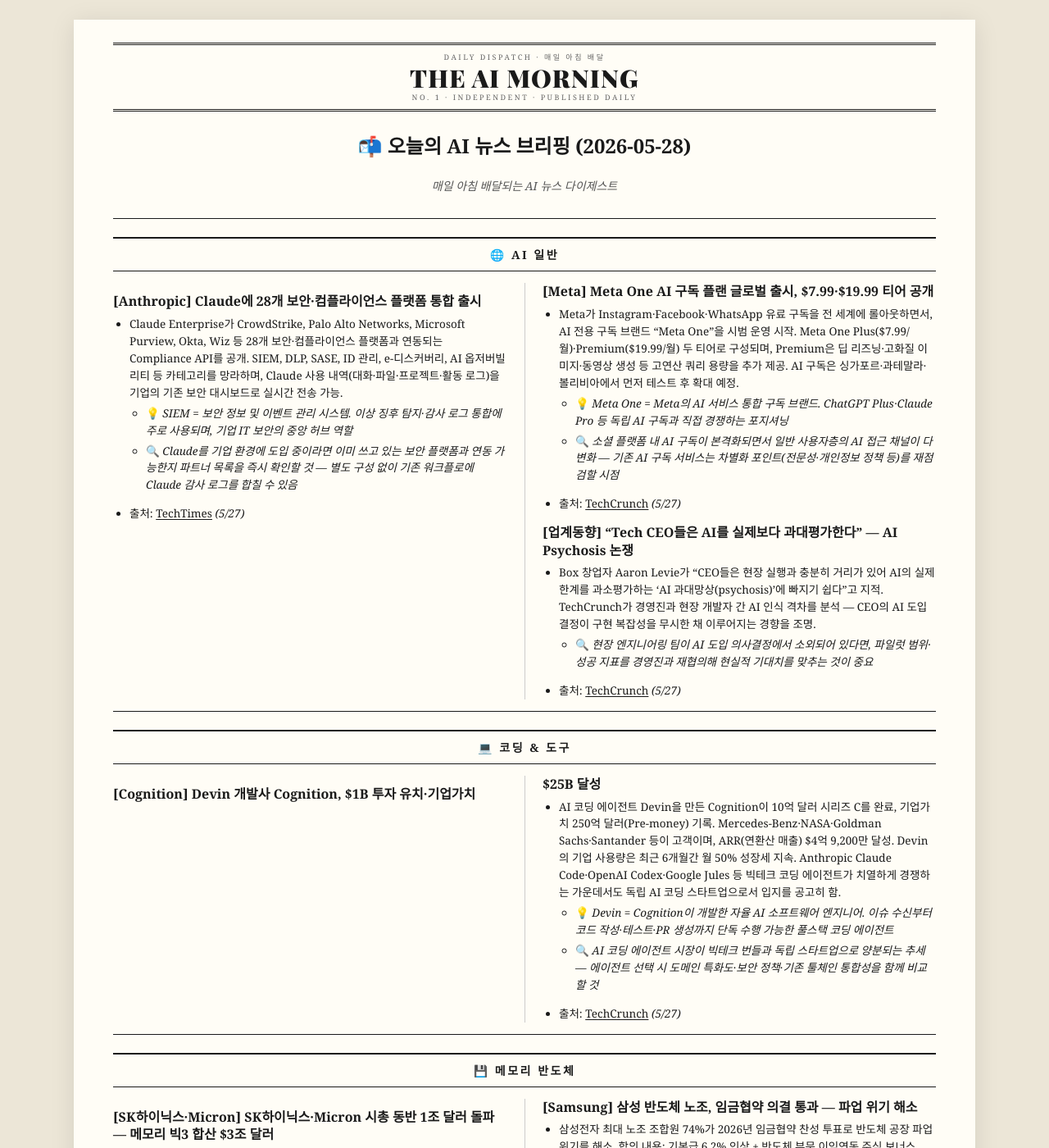
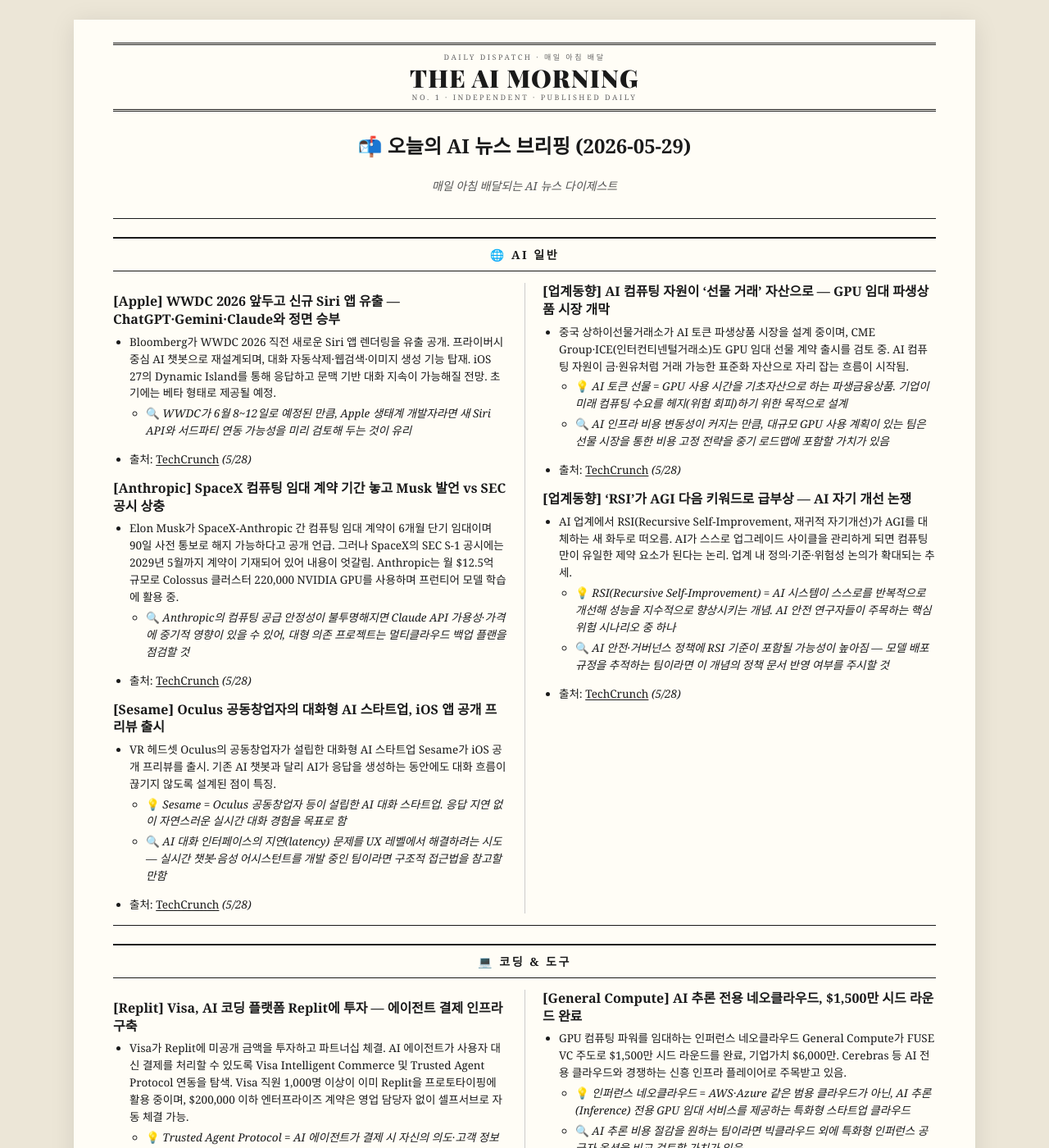
Before and after one commit to kimjans/daily-news, a Jekyll site: the page built from index.md, in a window 1280 px wide and 1400 px high. Shown: the whole window at 82% size. Built offline with Jekyll 4.4.1, drawn with Linux system fonts in a browser that asks for light colours; some of the changed text lies outside the part shown.

Commit message:
daily news: 2026-05-29

```diff
--- a/index.md
+++ b/index.md
@@ -3,7 +3,7 @@ layout: default
 title: The AI Morning
 ---
 
-# 📬 오늘의 AI 뉴스 브리핑 (2026-05-28)
+# 📬 오늘의 AI 뉴스 브리핑 (2026-05-29)
 
 > 매일 아침 배달되는 AI 뉴스 다이제스트
 
@@ -11,43 +11,52 @@ title: The AI Morning
 
 ## 🌐 AI 일반
 
-### **[Anthropic]** Claude에 28개 보안·컴플라이언스 플랫폼 통합 출시
-- Claude Enterprise가 CrowdStrike, Palo Alto Networks, Microsoft Purview, Okta, Wiz 등 28개 보안·컴플라이언스 플랫폼과 연동되는 Compliance API를 공개. SIEM, DLP, SASE, ID 관리, e-디스커버리, AI 옵저버빌리티 등 카테고리를 망라하며, Claude 사용 내역(대화·파일·프로젝트·활동 로그)을 기업의 기존 보안 대시보드로 실시간 전송 가능.
-  - 💡 *SIEM = 보안 정보 및 이벤트 관리 시스템. 이상 징후 탐지·감사 로그 통합에 주로 사용되며, 기업 IT 보안의 중앙 허브 역할*
-  - 🔍 *Claude를 기업 환경에 도입 중이라면 이미 쓰고 있는 보안 플랫폼과 연동 가능한지 파트너 목록을 즉시 확인할 것 — 별도 구성 없이 기존 워크플로에 Claude 감사 로그를 합칠 수 있음*
-- 출처: [TechTimes](https://www.techtimes.com/articles/317272/20260527/claude-enterprise-security-integrations-28-vendors-now-route-ai-activity-existing-siem-dlp-tools.htm) *(5/27)*
+### **[Apple]** WWDC 2026 앞두고 신규 Siri 앱 유출 — ChatGPT·Gemini·Claude와 정면 승부
+- Bloomberg가 WWDC 2026 직전 새로운 Siri 앱 렌더링을 유출 공개. 프라이버시 중심 AI 챗봇으로 재설계되며, 대화 자동삭제·웹검색·이미지 생성 기능 탑재. iOS 27의 Dynamic Island를 통해 응답하고 문맥 기반 대화 지속이 가능해질 전망. 초기에는 베타 형태로 제공될 예정.
+  - 🔍 *WWDC가 6월 8~12일로 예정된 만큼, Apple 생태계 개발자라면 새 Siri API와 서드파티 연동 가능성을 미리 검토해 두는 것이 유리*
+- 출처: [TechCrunch](https://techcrunch.com/2026/05/28/sneak-peek-at-new-siri-app-reveals-apples-plans-to-take-on-chatgpt-and-more/) *(5/28)*
 
-### **[Meta]** Meta One AI 구독 플랜 글로벌 출시, $7.99·$19.99 티어 공개
-- Meta가 Instagram·Facebook·WhatsApp 유료 구독을 전 세계에 롤아웃하면서, AI 전용 구독 브랜드 "Meta One"을 시범 운영 시작. Meta One Plus($7.99/월)·Premium($19.99/월) 두 티어로 구성되며, Premium은 딥 리즈닝·고화질 이미지·동영상 생성 등 고연산 쿼리 용량을 추가 제공. AI 구독은 싱가포르·과테말라·볼리비아에서 먼저 테스트 후 확대 예정.
-  - 💡 *Meta One = Meta의 AI 서비스 통합 구독 브랜드. ChatGPT Plus·Claude Pro 등 독립 AI 구독과 직접 경쟁하는 포지셔닝*
-  - 🔍 *소셜 플랫폼 내 AI 구독이 본격화되면서 일반 사용자층의 AI 접근 채널이 다변화 — 기존 AI 구독 서비스는 차별화 포인트(전문성·개인정보 정책 등)를 재점검할 시점*
-- 출처: [TechCrunch](https://techcrunch.com/2026/05/27/meta-officially-launches-instagram-facebook-and-whatsapp-subscriptions-with-more-to-come-including-ai-plans/) *(5/27)*
+### **[Anthropic]** SpaceX 컴퓨팅 임대 계약 기간 놓고 Musk 발언 vs SEC 공시 상충
+- Elon Musk가 SpaceX-Anthropic 간 컴퓨팅 임대 계약이 6개월 단기 임대이며 90일 사전 통보로 해지 가능하다고 공개 언급. 그러나 SpaceX의 SEC S-1 공시에는 2029년 5월까지 계약이 기재되어 있어 내용이 엇갈림. Anthropic는 월 $12.5억 규모로 Colossus 클러스터 220,000 NVIDIA GPU를 사용하며 프런티어 모델 학습에 활용 중.
+  - 🔍 *Anthropic의 컴퓨팅 공급 안정성이 불투명해지면 Claude API 가용성·가격에 중기적 영향이 있을 수 있어, 대형 의존 프로젝트는 멀티클라우드 백업 플랜을 점검할 것*
+- 출처: [TechCrunch](https://techcrunch.com/2026/05/28/how-long-is-anthropics-lease-with-spacex-opinions-vary/) *(5/28)*
 
-### **[업계동향]** "Tech CEO들은 AI를 실제보다 과대평가한다" — AI Psychosis 논쟁
-- Box 창업자 Aaron Levie가 "CEO들은 현장 실행과 충분히 거리가 있어 AI의 실제 한계를 과소평가하는 'AI 과대망상(psychosis)'에 빠지기 쉽다"고 지적. TechCrunch가 경영진과 현장 개발자 간 AI 인식 격차를 분석 — CEO의 AI 도입 결정이 구현 복잡성을 무시한 채 이루어지는 경향을 조명.
-  - 🔍 *현장 엔지니어링 팀이 AI 도입 의사결정에서 소외되어 있다면, 파일럿 범위·성공 지표를 경영진과 재협의해 현실적 기대치를 맞추는 것이 중요*
-- 출처: [TechCrunch](https://techcrunch.com/2026/05/27/tech-ceos-are-apparently-suffering-from-ai-psychosis/) *(5/27)*
+### **[Sesame]** Oculus 공동창업자의 대화형 AI 스타트업, iOS 앱 공개 프리뷰 출시
+- VR 헤드셋 Oculus의 공동창업자가 설립한 대화형 AI 스타트업 Sesame가 iOS 공개 프리뷰를 출시. 기존 AI 챗봇과 달리 AI가 응답을 생성하는 동안에도 대화 흐름이 끊기지 않도록 설계된 점이 특징.
+  - 💡 *Sesame = Oculus 공동창업자 등이 설립한 AI 대화 스타트업. 응답 지연 없이 자연스러운 실시간 대화 경험을 목표로 함*
+  - 🔍 *AI 대화 인터페이스의 지연(latency) 문제를 UX 레벨에서 해결하려는 시도 — 실시간 챗봇·음성 어시스턴트를 개발 중인 팀이라면 구조적 접근법을 참고할 만함*
+- 출처: [TechCrunch](https://techcrunch.com/2026/05/28/sesame-the-conversational-ai-startup-from-oculus-founders-launches-its-ios-app/) *(5/28)*
+
+### **[업계동향]** AI 컴퓨팅 자원이 '선물 거래' 자산으로 — GPU 임대 파생상품 시장 개막
+- 중국 상하이선물거래소가 AI 토큰 파생상품 시장을 설계 중이며, CME Group·ICE(인터컨티넨털거래소)도 GPU 임대 선물 계약 출시를 검토 중. AI 컴퓨팅 자원이 금·원유처럼 거래 가능한 표준화 자산으로 자리 잡는 흐름이 시작됨.
+  - 💡 *AI 토큰 선물 = GPU 사용 시간을 기초자산으로 하는 파생금융상품. 기업이 미래 컴퓨팅 수요를 헤지(위험 회피)하기 위한 목적으로 설계*
+  - 🔍 *AI 인프라 비용 변동성이 커지는 만큼, 대규모 GPU 사용 계획이 있는 팀은 선물 시장을 통한 비용 고정 전략을 중기 로드맵에 포함할 가치가 있음*
+- 출처: [TechCrunch](https://techcrunch.com/2026/05/28/just-like-gold-and-oil-well-soon-be-able-to-trade-ai-token-futures/) *(5/28)*
+
+### **[업계동향]** 'RSI'가 AGI 다음 키워드로 급부상 — AI 자기 개선 논쟁
+- AI 업계에서 RSI(Recursive Self-Improvement, 재귀적 자기개선)가 AGI를 대체하는 새 화두로 떠오름. AI가 스스로 업그레이드 사이클을 관리하게 되면 컴퓨팅만이 유일한 제약 요소가 된다는 논리. 업계 내 정의·기준·위험성 논의가 확대되는 추세.
+  - 💡 *RSI(Recursive Self-Improvement) = AI 시스템이 스스로를 반복적으로 개선해 성능을 지수적으로 향상시키는 개념. AI 안전 연구자들이 주목하는 핵심 위험 시나리오 중 하나*
+  - 🔍 *AI 안전·거버넌스 정책에 RSI 기준이 포함될 가능성이 높아짐 — 모델 배포 규정을 추적하는 팀이라면 이 개념의 정책 문서 반영 여부를 주시할 것*
+- 출처: [TechCrunch](https://techcrunch.com/2026/05/28/rsi-is-the-new-agi-and-its-just-as-hard-to-pin-down/) *(5/28)*
 
 ---
 
 ## 💻 코딩 & 도구
 
-### **[Cognition]** Devin 개발사 Cognition, $1B 투자 유치·기업가치 $25B 달성
-- AI 코딩 에이전트 Devin을 만든 Cognition이 10억 달러 시리즈 C를 완료, 기업가치 250억 달러(Pre-money) 기록. Mercedes-Benz·NASA·Goldman Sachs·Santander 등이 고객이며, ARR(연환산 매출) $4억 9,200만 달성. Devin의 기업 사용량은 최근 6개월간 월 50% 성장세 지속. Anthropic Claude Code·OpenAI Codex·Google Jules 등 빅테크 코딩 에이전트가 치열하게 경쟁하는 가운데서도 독립 AI 코딩 스타트업으로서 입지를 공고히 함.
-  - 💡 *Devin = Cognition이 개발한 자율 AI 소프트웨어 엔지니어. 이슈 수신부터 코드 작성·테스트·PR 생성까지 단독 수행 가능한 풀스택 코딩 에이전트*
-  - 🔍 *AI 코딩 에이전트 시장이 빅테크 번들과 독립 스타트업으로 양분되는 추세 — 에이전트 선택 시 도메인 특화도·보안 정책·기존 툴체인 통합성을 함께 비교할 것*
-- 출처: [TechCrunch](https://techcrunch.com/2026/05/27/ai-coding-startup-cognition-raises-1b-at-25b-pre-money-valuation/) *(5/27)*
+### **[Replit]** Visa, AI 코딩 플랫폼 Replit에 투자 — 에이전트 결제 인프라 구축
+- Visa가 Replit에 미공개 금액을 투자하고 파트너십 체결. AI 에이전트가 사용자 대신 결제를 처리할 수 있도록 Visa Intelligent Commerce 및 Trusted Agent Protocol 연동을 탐색. Visa 직원 1,000명 이상이 이미 Replit을 프로토타이핑에 활용 중이며, $200,000 이하 엔터프라이즈 계약은 영업 담당자 없이 셀프서브로 자동 체결 가능.
+  - 💡 *Trusted Agent Protocol = AI 에이전트가 결제 시 자신의 의도·고객 정보를 안전하게 증명하는 Visa의 신원 확인 프로토콜*
+  - 🔍 *AI 에이전트가 결제를 자율 실행하는 '에이전틱 커머스' 인프라가 본격화 — Replit으로 프로덕트를 개발 중이라면 Visa 결제 연동 로드맵을 앞당겨 검토할 시점*
+- 출처: [TechCrunch](https://techcrunch.com/2026/05/28/visa-invests-in-replit-to-power-agentic-payments-for-developers/) *(5/28)*
+
+### **[General Compute]** AI 추론 전용 네오클라우드, $1,500만 시드 라운드 완료
+- GPU 컴퓨팅 파워를 임대하는 인퍼런스 네오클라우드 General Compute가 FUSE VC 주도로 $1,500만 시드 라운드를 완료, 기업가치 $6,000만. Cerebras 등 AI 전용 클라우드와 경쟁하는 신흥 인프라 플레이어로 주목받고 있음.
+  - 💡 *인퍼런스 네오클라우드 = AWS·Azure 같은 범용 클라우드가 아닌, AI 추론(Inference) 전용 GPU 임대 서비스를 제공하는 특화형 스타트업 클라우드*
+  - 🔍 *AI 추론 비용 절감을 원하는 팀이라면 빅클라우드 외에 특화형 인퍼런스 공급자 옵션을 비교 검토할 가치가 있음*
+- 출처: [TechCrunch](https://techcrunch.com/2026/05/28/has-the-hunt-for-ai-compute-uncovered-the-next-cerebras/) *(5/28)*
 
 ---
 
 ## 💾 메모리 반도체
 
-### **[SK하이닉스·Micron]** SK하이닉스·Micron 시총 동반 1조 달러 돌파 — 메모리 빅3 합산 $3조 달러
-- SK하이닉스 주가가 5월 27일 최대 11% 급등하며 시총 1조 달러를 돌파, 삼성전자(5월 초)·Micron에 이어 메모리 빅3 모두 조 단위 클럽 진입. SK하이닉스 주가는 2026년 연초 대비 250% 상승. 2026년 전체 HBM 생산량은 이미 완판 상태이며, SK하이닉스가 NVIDIA Rubin 플랫폼의 HBM4를 약 70% 공급할 것으로 추산.
-  - 🔍 *메모리 빅3 합산 시총 $3조 달러는 AI 인프라 투자가 반도체 밸류에이션을 구조적으로 재편했음을 보여줌 — HBM 완판 기조가 지속되므로 서버 메모리 조달 계획을 조기에 확정하는 것이 비용 절감에 유리*
-- 출처: [Bloomberg](https://www.bloomberg.com/news/articles/2026-05-27/sk-hynix-joins-1-trillion-club-on-ai-memory-chip-dominance) *(5/27)*
-
-### **[Samsung]** 삼성 반도체 노조, 임금협약 의결 통과 — 파업 위기 해소
-- 삼성전자 최대 노조 조합원 74%가 2026년 임금협약 찬성 투표로 반도체 공장 파업 위기를 해소. 합의 내용: 기본급 6.2% 인상 + 반도체 부문 이익연동 주식 보너스 10.5%. Bloomberg 추산 기준 총 보너스 풀 약 40조 원(약 266억 달러)규모. 파업 발생 시 HBM·DRAM 글로벌 공급망 차질 우려가 일단 제거됨.
-  - 🔍 *단기 메모리 공급 불안 요인 해소 — 다만 고임금 부담이 삼성 원가 구조에 영향을 줄 수 있어 하반기 DRAM·HBM 가격 협상에서 삼성의 강경 기조를 주시할 것*
-- 출처: [Bloomberg](https://www.bloomberg.com/news/articles/2026-05-27/samsung-union-votes-in-favor-of-deal-averting-chip-plant-strike) *(5/27)*
+*오늘(2026-05-29) 기준 24시간 이내 확인된 뉴스 없음*
```
Also changed, not shown: news/2026-05-28.md (added, +48 -0 lines).
